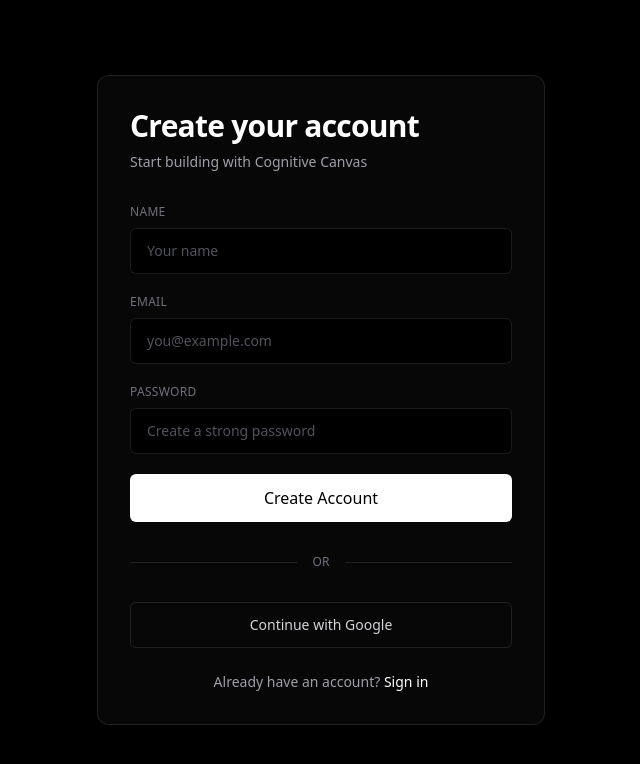
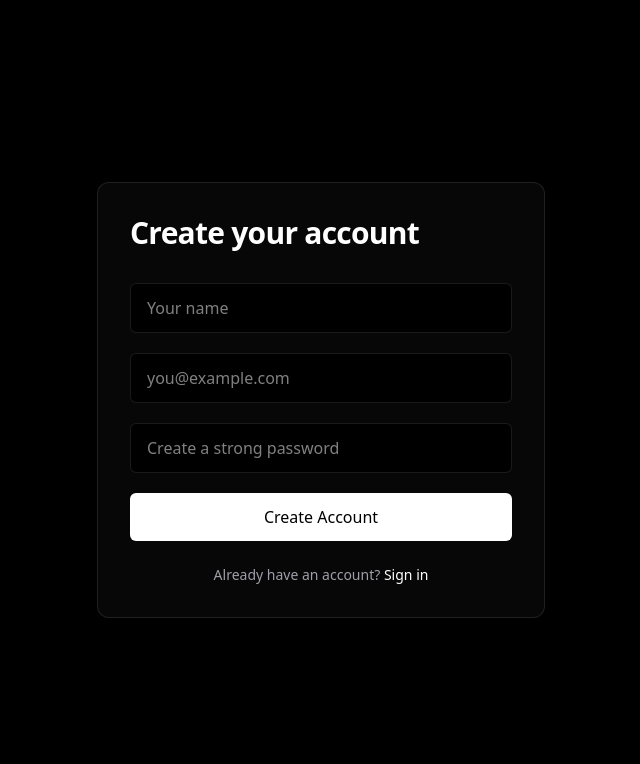
Before and after one commit to Sahnawaz6068/CognetiveCanvasFE, a React (Vite) app: page /signup in a window 1280 px wide. Shown: the top 764 px of the page, without its empty margins (319-959 px from the left). Built offline with nearby package versions, Linux system fonts and the light colour scheme.

Commit message:
Added the signup and react hot toast

```diff
--- a/package.json
+++ b/package.json
@@ -17,6 +17,7 @@
     "pptxgenjs": "^4.0.1",
     "react": "^19.2.0",
     "react-dom": "^19.2.0",
+    "react-hot-toast": "^2.6.0",
     "react-router-dom": "^7.13.0",
     "tailwindcss": "^4.1.18",
     "tldraw": "^4.3.1"
--- a/src/App.jsx
+++ b/src/App.jsx
@@ -1,10 +1,15 @@
 import { BrowserRouter } from "react-router-dom";
 import MainRoute from "./Route/MainRoute";
+import { Toaster } from "react-hot-toast";
 
 const App = () => {
   return (
-    <MainRoute/>
-  )
-}
+    <>
+      <Toaster />
+
+      <MainRoute />
+    </>
+  );
+};
 
 export default App;
--- a/src/pages/Home.jsx
+++ b/src/pages/Home.jsx
@@ -1,4 +1,5 @@
 import { motion } from "framer-motion";
+import { useNavigate } from "react-router-dom";
 import {
   Users,
   ShieldCheck,
@@ -6,8 +7,10 @@
   History,
   ArrowRight,
 } from "lucide-react";
+import Canvas from "./CanvasPage";
 
 export default function Home() {
+  const navigate = useNavigate();
   return (
     <div className="bg-black text-white">
       {/* NAVBAR */}
@@ -68,17 +71,16 @@
           </div>
 
           {/* Visual placeholder (grid principle) */}
-          <div className="hidden lg:block">
-            <div className="aspect-[4/3] rounded-xl border border-white/10 bg-gradient-to-br from-zinc-900 to-black" />
+          <div className="hidden lg:block" onClick={()=>navigate("/canvas")}>
+            <div className="aspect-[4/3] rounded-xl border border-white/10 overflow-hidden">
+              <Canvas />
+            </div>
           </div>
         </div>
       </section>
 
       {/* FEATURES */}
-      <section
-        id="features"
-        className="border-t border-white/5 bg-zinc-950"
-      >
+      <section id="features" className="border-t border-white/5 bg-zinc-950">
         <div className="max-w-7xl mx-auto px-6 py-28">
           <div className="max-w-2xl mb-20">
             <h3 className="text-3xl font-semibold tracking-tight">
--- a/src/pages/Signup.jsx
+++ b/src/pages/Signup.jsx
@@ -1,8 +1,58 @@
 import { motion } from "framer-motion";
 import { useNavigate } from "react-router-dom";
+import { useState } from "react";
+import toast from "react-hot-toast";
 
 export default function Signup() {
   const navigate = useNavigate();
+
+  const [form, setForm] = useState({
+    username: "",
+    email: "",
+    password: "",
+  });
+
+  const [loading, setLoading] = useState(false);
+
+  const handleChange = (e) => {
+    setForm({ ...form, [e.target.name]: e.target.value });
+  };
+
+  const handleSubmit = async (e) => {
+    e.preventDefault();
+
+    if (!form.username || !form.email || !form.password) {
+      toast.error("All fields are required");
+      return;
+    }
+
+    let toastId;
+
+    try {
+      setLoading(true);
+      toastId = toast.loading("Creating account...");
+
+      const res = await fetch("http://localhost:3000/api/v1/signup", {
+        method: "POST",
+        headers: { "Content-Type": "application/json" },
+        body: JSON.stringify(form),
+      });
+
+      const data = await res.json();
+
+      if (!res.ok) {
+        throw new Error(data.message || "Signup failed");
+      }
+
+      toast.success("Account created successfully", { id: toastId });
+      navigate("/signin");
+    } catch (err) {
+      toast.error(err.message || "Something went wrong", { id: toastId });
+    } finally {
+      setLoading(false);
+    }
+  };
+
   return (
     <div className="min-h-screen bg-black text-white flex items-center justify-center px-6">
       <motion.div
@@ -14,72 +64,49 @@
         <h1 className="text-3xl font-semibold tracking-tight">
           Create your account
         </h1>
-        <p className="mt-2 text-sm text-zinc-400">
-          Start building with Cognitive Canvas
-        </p>
 
-        <form className="mt-8 space-y-5">
-          <div>
-            <label className="block text-xs uppercase tracking-wide text-zinc-500 mb-2">
-              Name
-            </label>
+        <form onSubmit={handleSubmit} className="mt-8 space-y-5">
           <input
-              type="text"
+            name="username"
+            value={form.username}
+            onChange={handleChange}
             placeholder="Your name"
-              className="w-full bg-black border border-white/10 rounded-md px-4 py-3 text-sm
-              placeholder:text-zinc-600 focus:border-white focus:ring-1 focus:ring-white/30 outline-none transition"
+            className="w-full bg-black border border-white/10 rounded-md px-4 py-3"
           />
-          </div>
 
-          <div>
-            <label className="block text-xs uppercase tracking-wide text-zinc-500 mb-2">
-              Email
-            </label>
           <input
+            name="email"
+            value={form.email}
+            onChange={handleChange}
             type="email"
             placeholder="you@example.com"
-              className="w-full bg-black border border-white/10 rounded-md px-4 py-3 text-sm
-              placeholder:text-zinc-600 focus:border-white focus:ring-1 focus:ring-white/30 outline-none transition"
+            className="w-full bg-black border border-white/10 rounded-md px-4 py-3"
           />
-          </div>
 
-          <div>
-            <label className="block text-xs uppercase tracking-wide text-zinc-500 mb-2">
-              Password
-            </label>
           <input
+            name="password"
+            value={form.password}
+            onChange={handleChange}
             type="password"
             placeholder="Create a strong password"
-              className="w-full bg-black border border-white/10 rounded-md px-4 py-3 text-sm
-              placeholder:text-zinc-600 focus:border-white focus:ring-1 focus:ring-white/30 outline-none transition"
+            className="w-full bg-black border border-white/10 rounded-md px-4 py-3"
           />
-          </div>
 
           <button
             type="submit"
-            className="w-full bg-white text-black py-3 rounded-md font-medium
-            hover:bg-zinc-200 active:scale-[0.99] transition"
+            disabled={loading}
+            className="w-full bg-white text-black py-3 rounded-md font-medium disabled:opacity-60"
           >
-            Create Account
+            {loading ? "Creating..." : "Create Account"}
           </button>
         </form>
 
-        <div className="my-8 flex items-center gap-4">
-          <div className="h-px flex-1 bg-white/10" />
-          <span className="text-xs text-zinc-500">OR</span>
-          <div className="h-px flex-1 bg-white/10" />
-        </div>
-
-        <button
-          className="w-full border border-white/10 py-3 rounded-md text-sm
-          text-zinc-300 hover:bg-white/5 transition"
-        >
-          Continue with Google
-        </button>
-
         <p className="mt-6 text-sm text-zinc-400 text-center">
           Already have an account?{" "}
-          <span onClick={()=>navigate("/signin")} className="text-white hover:underline cursor-pointer">
+          <span
+            onClick={() => navigate("/signin")}
+            className="text-white hover:underline cursor-pointer"
+          >
             Sign in
           </span>
         </p>
```
Also changed, not shown: 1 other file (tests, documents, lock files or other folders). Lines whose indentation alone changed are shown as unchanged.
